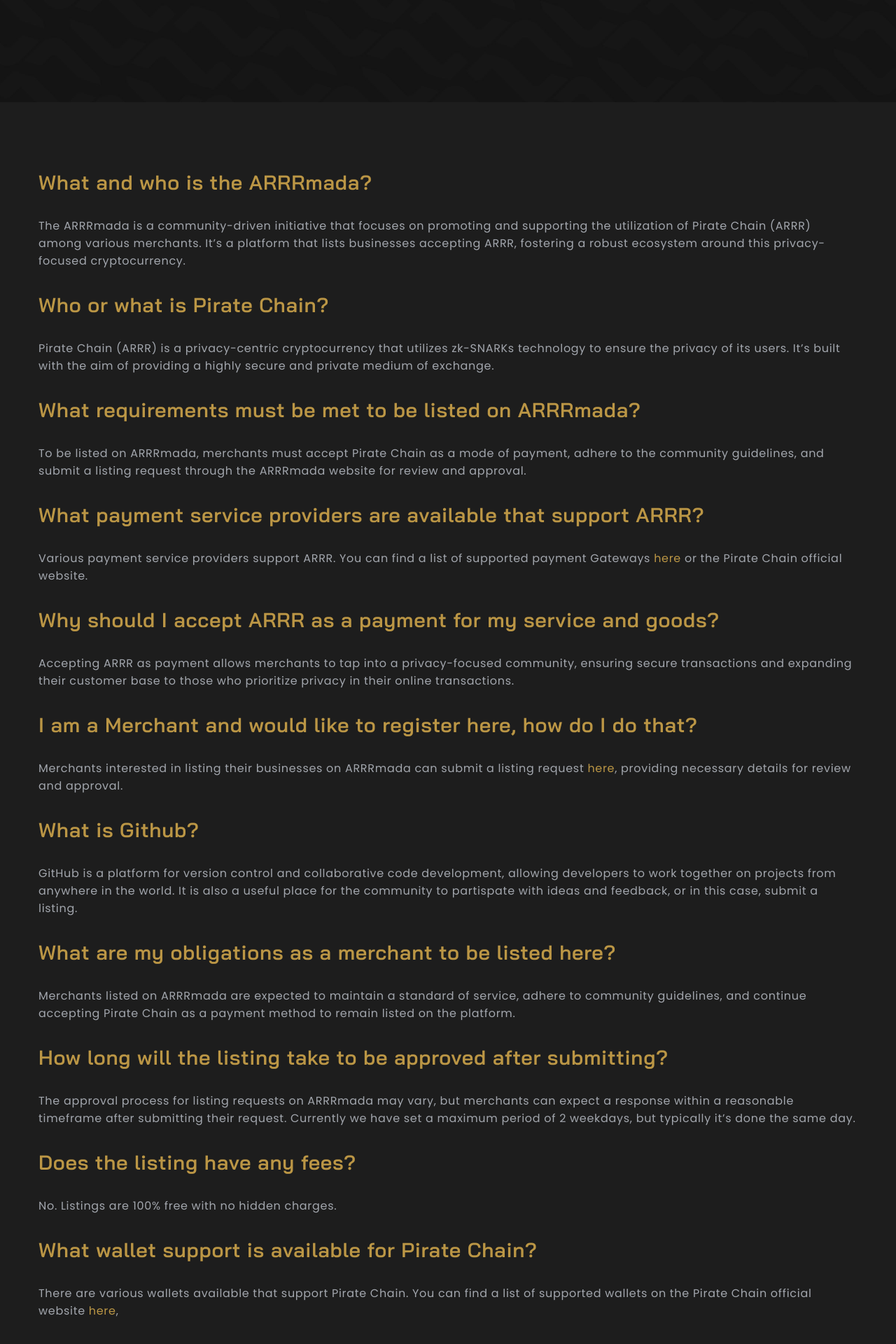
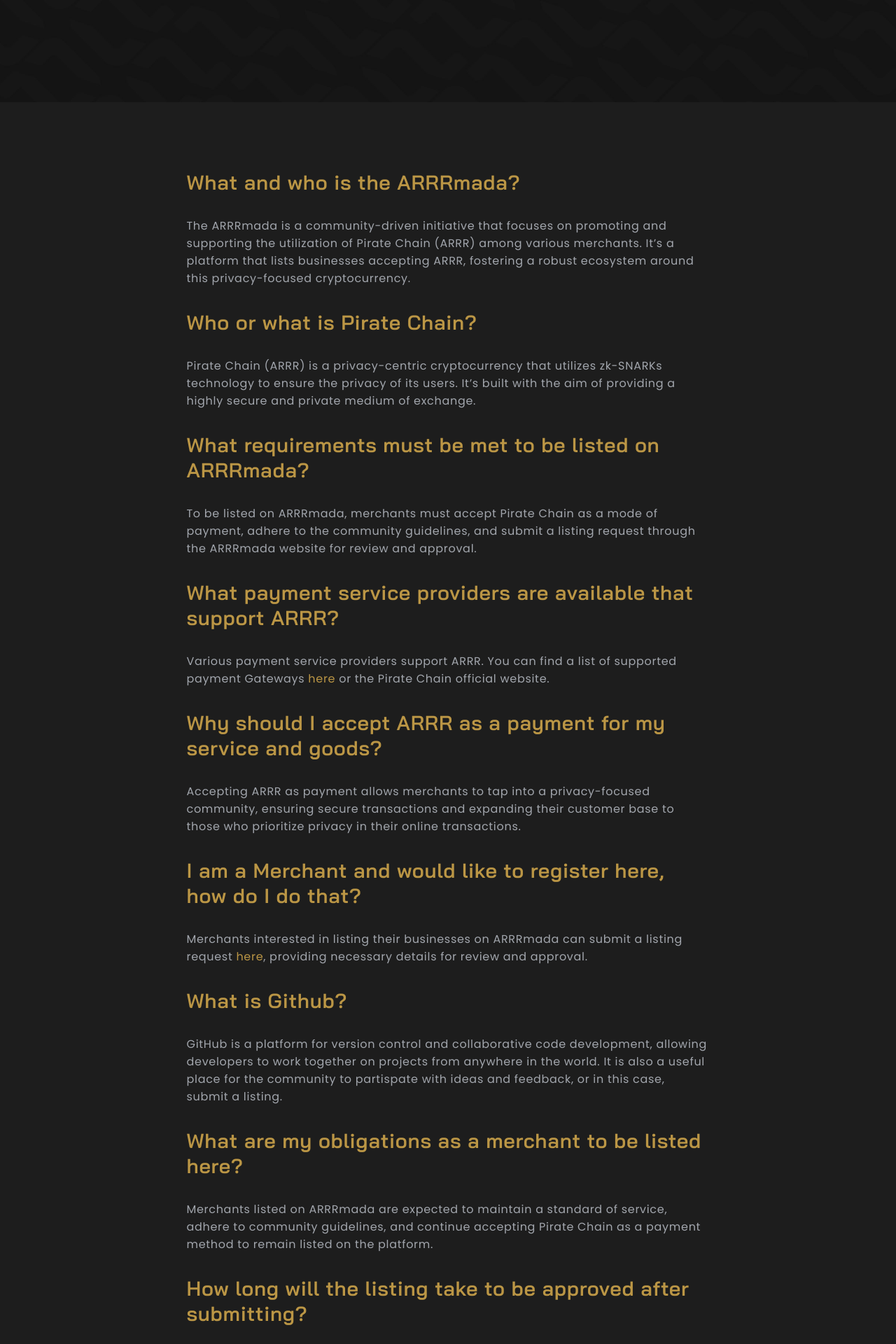
Before and after one commit to ARRRmada/ARRRmada.com, a Jekyll site: the page built from faq.html, in a window 1280 px wide. Shown: the part 710-2630 px from the top of the page at 70% size. Built offline with Jekyll 4.4.1, drawn with Linux system fonts in a browser that asks for light colours.

Commit message:
Update faq.css

```diff
--- a/assets/css/faq.css
+++ b/assets/css/faq.css
@@ -7,7 +7,7 @@
 }
 #faq {
   margin: 6rem auto;
-  max-width: 1200px;
+  max-width: 777px;
 }
 .faq-item h2 {
   margin-bottom: 1rem;
```
